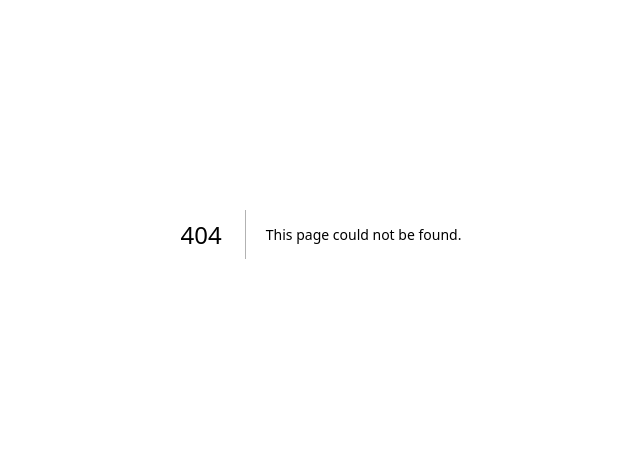
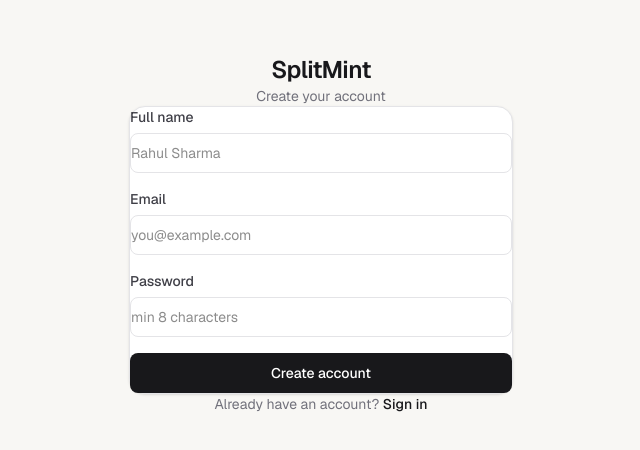
Before and after one commit to Rudrxxx/splitmint, a Next.js app in the folder frontend/: page /register in a window 1280 px wide. Before the commit this address had no page. Shown: the part 166-616 px from the top of the page, without its empty margins (319-959 px from the left). Built offline with nearby package versions, Linux system fonts and the light colour scheme; no server answers.

Commit message:
feat: register page with validation

```diff
--- /dev/null
+++ b/frontend/src/app/register/page.tsx
@@ -0,0 +1,107 @@
+"use client"
+
+import { useState } from "react"
+import { useRouter } from "next/navigation"
+import Link from "next/link"
+import api from "@/lib/api"
+import { useAuthStore } from "@/store/auth"
+
+export default function RegisterPage() {
+  const router = useRouter()
+  const login = useAuthStore((s) => s.login)
+  const [fullName, setFullName] = useState("")
+  const [email, setEmail] = useState("")
+  const [password, setPassword] = useState("")
+  const [error, setError] = useState("")
+  const [loading, setLoading] = useState(false)
+
+  async function handleSubmit(e: React.FormEvent) {
+    e.preventDefault()
+    setError("")
+    if (password.length < 8) {
+      setError("Password must be at least 8 characters.")
+      return
+    }
+    setLoading(true)
+    try {
+      const tokenRes = await api.post("/auth/register", {
+        email,
+        password,
+        full_name: fullName,
+      })
+      const { access_token } = tokenRes.data
+      const userRes = await api.get("/auth/me", {
+        headers: { Authorization: `Bearer ${access_token}` },
+      })
+      login(access_token, userRes.data)
+      router.push("/dashboard")
+    } catch (err: unknown) {
+      const msg = (err as { response?: { data?: { detail?: string } } })?.response?.data?.detail
+      setError(msg || "Registration failed. Try again.")
+    } finally {
+      setLoading(false)
+    }
+  }
+
+  return (
+    <div className="min-h-screen flex items-center justify-center bg-[#f8f7f4] px-4">
+      <div className="w-full max-w-sm">
+        <div className="mb-8 text-center">
+          <h1 className="text-2xl font-semibold text-zinc-900 tracking-tight">SplitMint</h1>
+          <p className="text-sm text-zinc-500 mt-1">Create your account</p>
+        </div>
+        <div className="bg-white rounded-2xl border border-zinc-200 p-8 shadow-sm">
+          <form onSubmit={handleSubmit} className="flex flex-col gap-4">
+            <div className="flex flex-col gap-1.5">
+              <label className="text-sm font-medium text-zinc-700">Full name</label>
+              <input
+                type="text"
+                value={fullName}
+                onChange={(e) => setFullName(e.target.value)}
+                required
+                className="h-10 rounded-lg border border-zinc-200 px-3 text-sm outline-none focus:border-zinc-400 focus:ring-2 focus:ring-zinc-100 transition"
+                placeholder="Rahul Sharma"
+              />
+            </div>
+            <div className="flex flex-col gap-1.5">
+              <label className="text-sm font-medium text-zinc-700">Email</label>
+              <input
+                type="email"
+                value={email}
+                onChange={(e) => setEmail(e.target.value)}
+                required
+                className="h-10 rounded-lg border border-zinc-200 px-3 text-sm outline-none focus:border-zinc-400 focus:ring-2 focus:ring-zinc-100 transition"
+                placeholder="you@example.com"
+              />
+            </div>
+            <div className="flex flex-col gap-1.5">
+              <label className="text-sm font-medium text-zinc-700">Password</label>
+              <input
+                type="password"
+                value={password}
+                onChange={(e) => setPassword(e.target.value)}
+                required
+                className="h-10 rounded-lg border border-zinc-200 px-3 text-sm outline-none focus:border-zinc-400 focus:ring-2 focus:ring-zinc-100 transition"
+                placeholder="min 8 characters"
+              />
+            </div>
+            {error && <p className="text-xs text-red-500">{error}</p>}
+            <button
+              type="submit"
+              disabled={loading}
+              className="mt-1 h-10 rounded-lg bg-zinc-900 text-white text-sm font-medium hover:bg-zinc-700 transition disabled:opacity-50"
+            >
+              {loading ? "Creating account..." : "Create account"}
+            </button>
+          </form>
+        </div>
+        <p className="text-center text-sm text-zinc-500 mt-6">
+          Already have an account?{" "}
+          <Link href="/login" className="font-medium text-zinc-900 hover:underline">
+            Sign in
+          </Link>
+        </p>
+      </div>
+    </div>
+  )
+}
```
